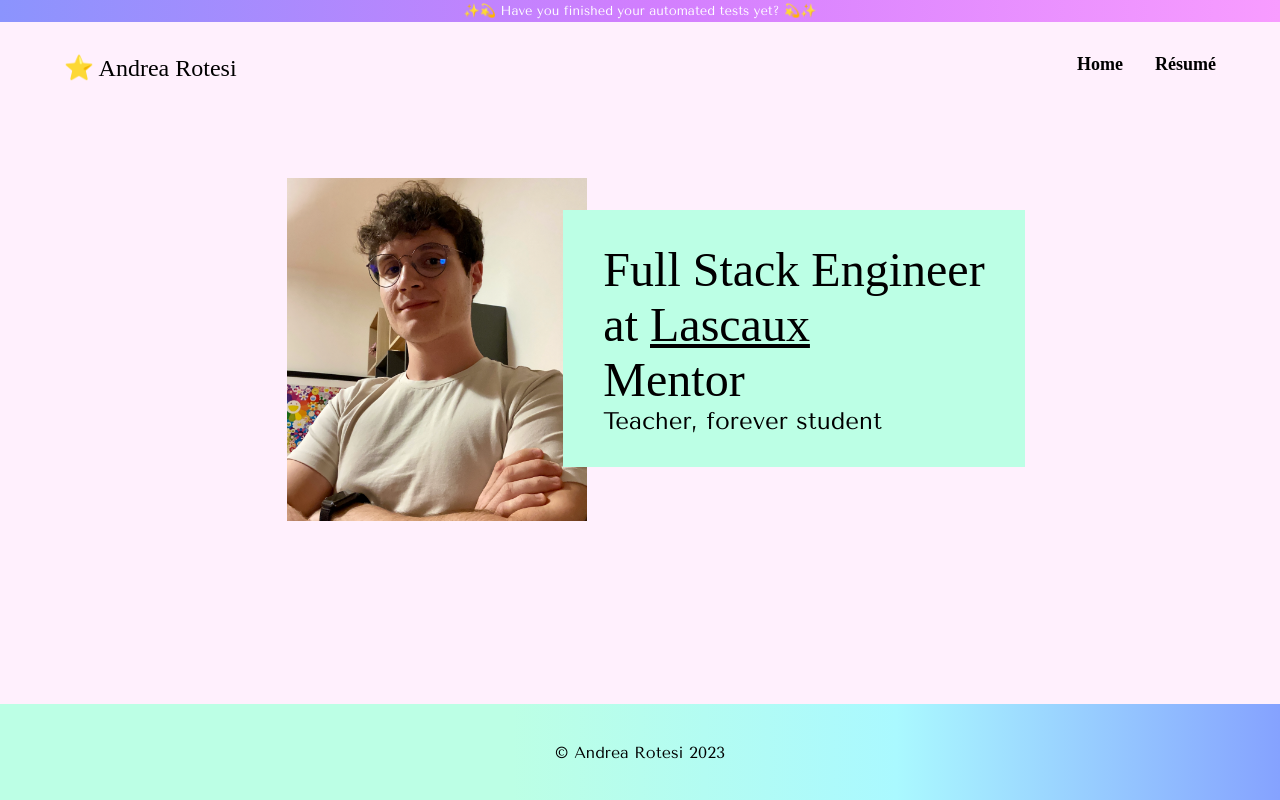
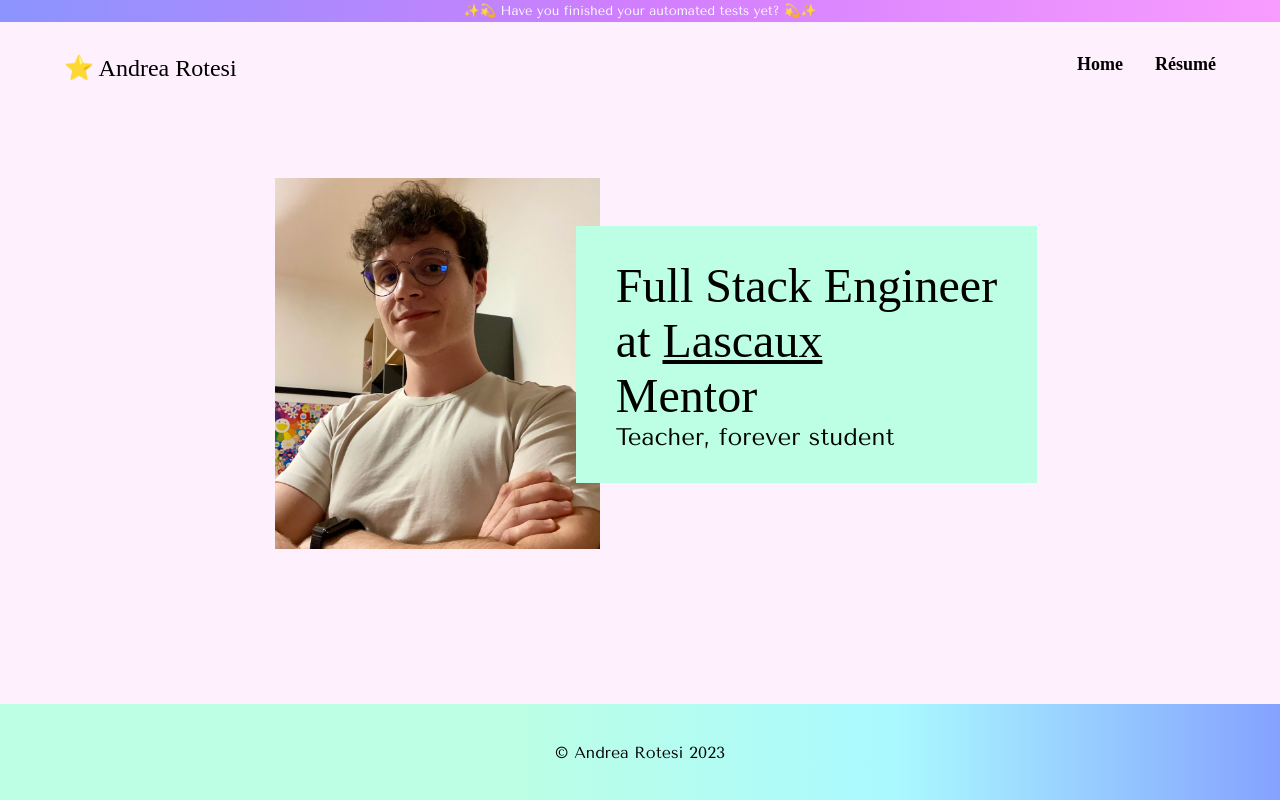
Before and after one commit to andrearotesi/ng-portfolio, an Angular app: page / in a window 1280 px wide. Built offline with nearby package versions, Linux system fonts and the light colour scheme; a web font is replaced by a local one.

Commit message:
Added favicon, increased img size

```diff
--- a/src/app/pages/home-page/home-page.component.scss
+++ b/src/app/pages/home-page/home-page.component.scss
@@ -11,7 +11,7 @@
 
     img {
         padding: 1em 2em;
-        width: 300px;
+        width: 325px;
         height: auto;
         object-fit: contain;
 
@@ -22,7 +22,7 @@
 
     ptf-card {
         margin-left: -3.5em;
-        margin-top: 3em;
+        margin-top: 4em;
 
         @media (width < 600px) {
             margin-left: 0;
--- a/src/index.html
+++ b/src/index.html
@@ -2,7 +2,7 @@
 <html lang="en">
 <head>
   <meta charset="utf-8">
-  <title>NgPortfolio</title>
+  <title>Andrea Rotesi</title>
   <base href="/">
   <meta name="viewport" content="width=device-width, initial-scale=1">
   <link rel="icon" type="image/x-icon" href="favicon.ico">
```
Also changed, not shown: 1 other file (tests, documents, lock files or other folders).
